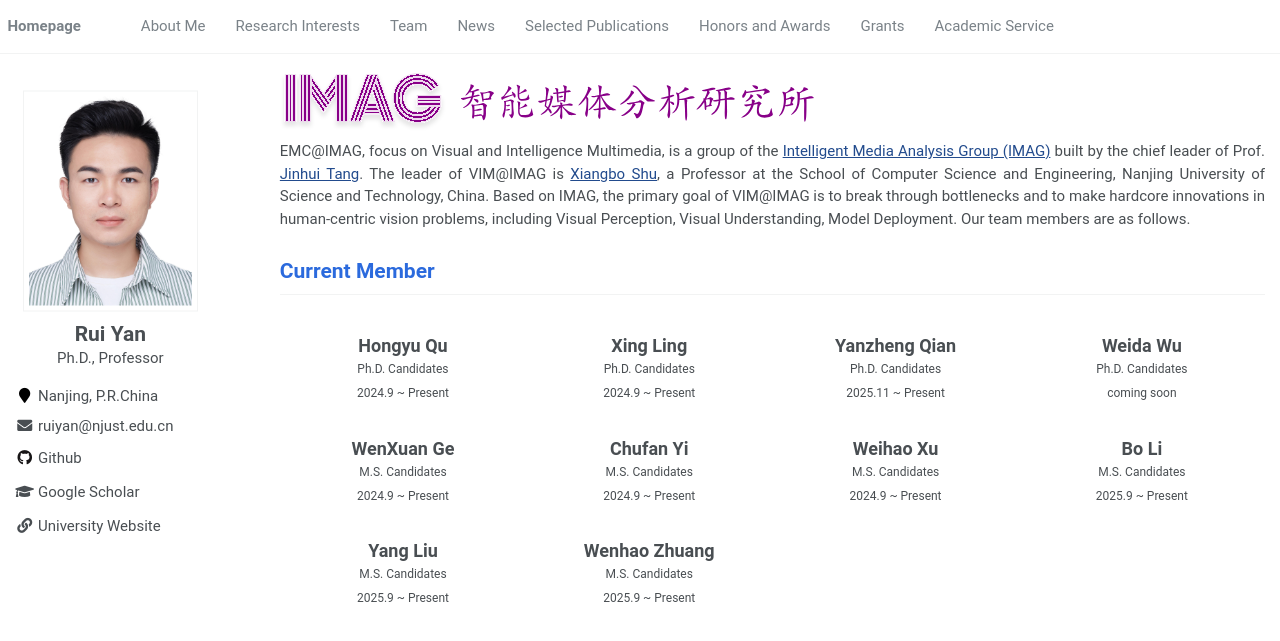
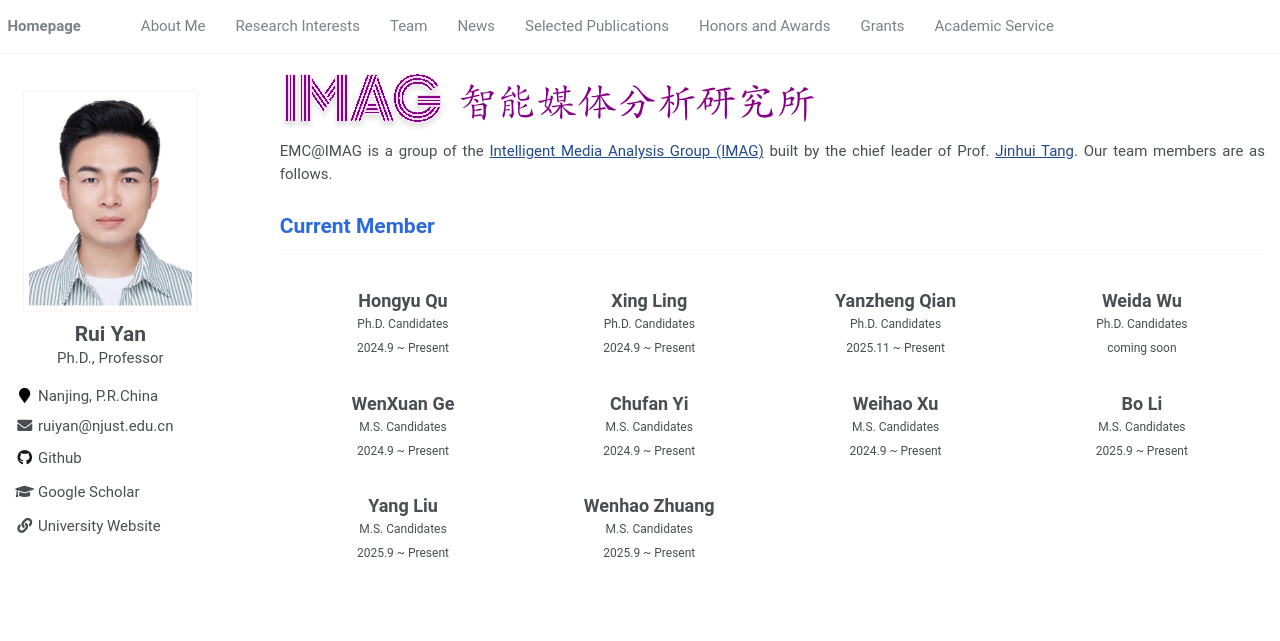
Before and after one commit to ruiyan1995/ruiyan1995.github.io, a Jekyll site: the page built from _pages/team.md, in a window 1280 px wide. Shown: the top 641 px of the page. Built offline with Jekyll 4.4.1, drawn with Linux system fonts in a browser that asks for light colours.

Commit message:
Simplify team description in team.md
Removed details about VIM@IMAG's goals and leadership.

```diff
--- a/_pages/team.md
+++ b/_pages/team.md
@@ -23,7 +23,7 @@ redirect_from:
 
 <p style="text-align: justify;font-family: Roboto;">
 
-EMC@IMAG, focus on Visual and Intelligence Multimedia, is a group of the <a href="https://imag-njust.net/">Intelligent Media Analysis Group (IMAG)</a> built by the chief leader of Prof. <a href="https://v2.imag-njust.net/people/user/tangjinhui/">Jinhui Tang</a>. The leader of VIM@IMAG is <a href="https://shuxb104.github.io/">Xiangbo Shu</a>, a Professor at the School of Computer Science and Engineering, Nanjing University of Science and Technology, China. Based on IMAG, the primary goal of VIM@IMAG is to break through bottlenecks and to make hardcore innovations in human-centric vision problems, including Visual Perception, Visual Understanding, Model Deployment. Our team members are as follows.
+EMC@IMAG is a group of the <a href="https://imag-njust.net/">Intelligent Media Analysis Group (IMAG)</a> built by the chief leader of Prof. <a href="https://v2.imag-njust.net/people/user/tangjinhui/">Jinhui Tang</a>.  Our team members are as follows.
 
 </p>
 
```
